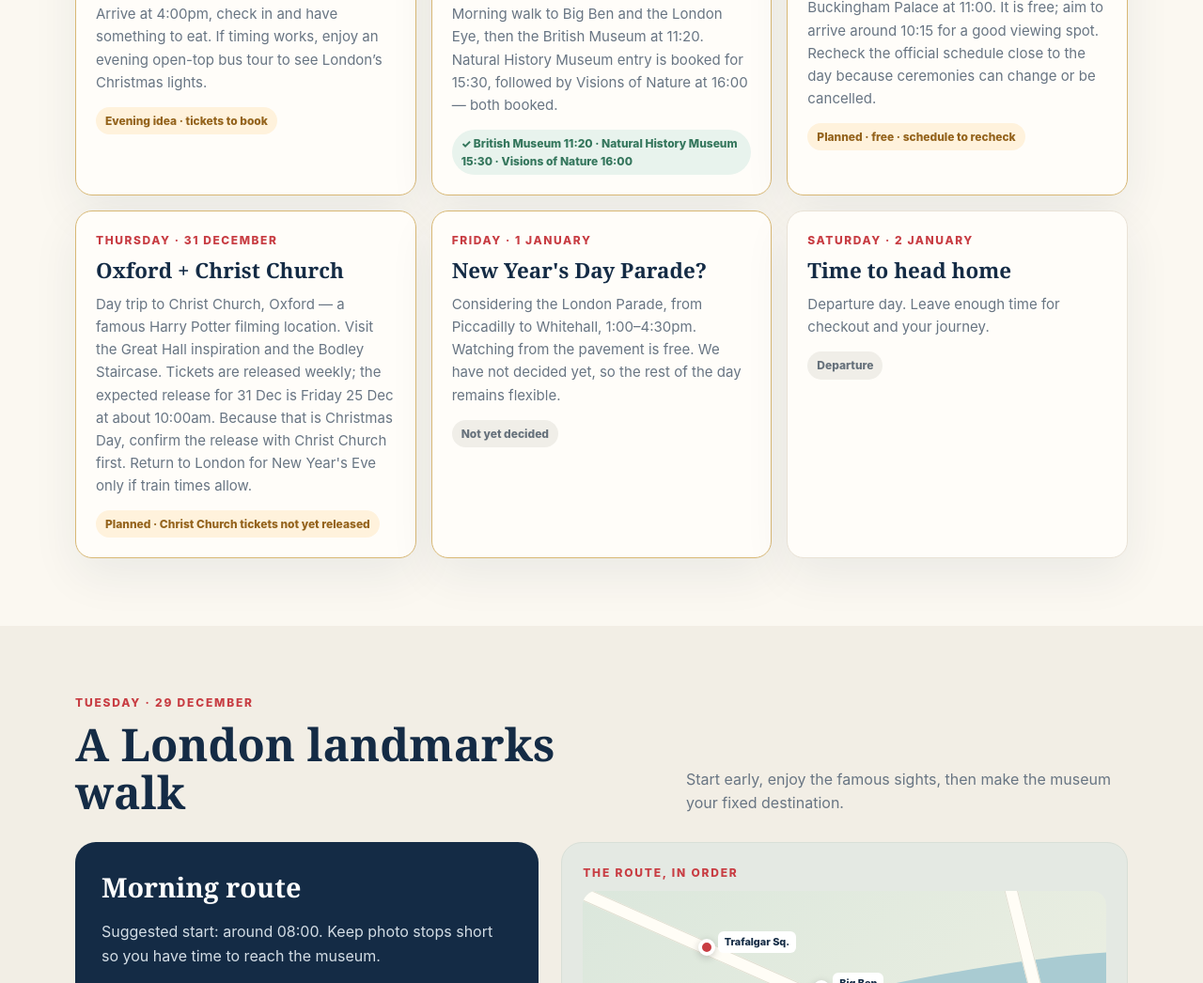
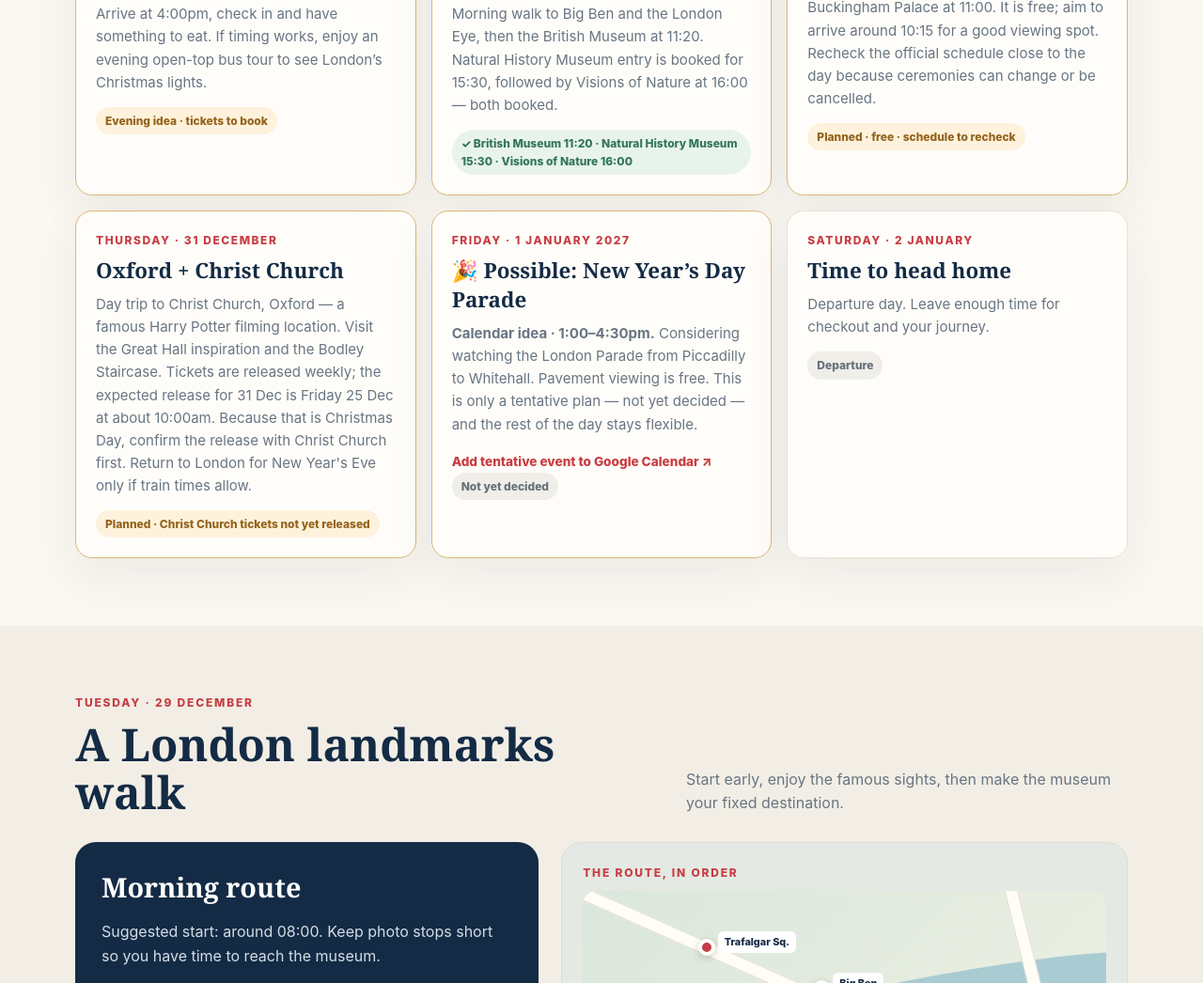
Before and after one commit to ChrisBeast67/london-family-trip, a plain HTML site: page index.html in a window 1280 px wide. Shown: the part 979-2025 px from the top of the page at 94% size. Drawn offline with Linux system fonts and the light colour scheme.

Commit message:
Add tentative New Year's Day parade calendar entry

```diff
--- a/index.html
+++ b/index.html
@@ -43,7 +43,7 @@ footer{background:var(--navy);color:#dce4eb;padding:35px 0}.foot{display:flex;ju
    <article class="day featured"><div class="date">Tuesday · 29 December</div><h3>Landmarks + British Museum</h3><p>Morning walk to Big Ben and the London Eye, then the British Museum at 11:20. Natural History Museum entry is booked for 15:30, followed by Visions of Nature at 16:00 — both booked.</p><span class="status booked">✓ British Museum 11:20 · Natural History Museum 15:30 · Visions of Nature 16:00</span></article>
    <article class="day featured"><div class="date">Wednesday · 30 December</div><h3>Changing the Guard</h3><p>Watch the ceremonial handover at Buckingham Palace at 11:00. It is free; aim to arrive around 10:15 for a good viewing spot. Recheck the official schedule close to the day because ceremonies can change or be cancelled.</p><span class="status planned">Planned · free · schedule to recheck</span></article>
    <article class="day featured"><div class="date">Thursday · 31 December</div><h3>Oxford + Christ Church</h3><p>Day trip to Christ Church, Oxford — a famous Harry Potter filming location. Visit the Great Hall inspiration and the Bodley Staircase. Tickets are released weekly; the expected release for 31 Dec is Friday 25 Dec at about 10:00am. Because that is Christmas Day, confirm the release with Christ Church first. Return to London for New Year's Eve only if train times allow.</p><span class="status planned">Planned · Christ Church tickets not yet released</span></article>
-   <article class="day featured"><div class="date">Friday · 1 January</div><h3>New Year's Day Parade?</h3><p>Considering the London Parade, from Piccadilly to Whitehall, 1:00–4:30pm. Watching from the pavement is free. We have not decided yet, so the rest of the day remains flexible.</p><span class="status">Not yet decided</span></article>
+   <article class="day featured"><div class="date">Friday · 1 January 2027</div><h3>🎉 Possible: New Year’s Day Parade</h3><p><b>Calendar idea · 1:00–4:30pm.</b> Considering watching the London Parade from Piccadilly to Whitehall. Pavement viewing is free. This is only a tentative plan — not yet decided — and the rest of the day stays flexible.</p><a class="text-link" href="https://calendar.google.com/calendar/render?action=TEMPLATE&text=Possible%3A%20London%20New%20Year%27s%20Day%20Parade&dates=20270101T130000%2F20270101T163000&ctz=Europe%2FLondon&details=Tentative%20family%20plan%20only%3B%20not%20yet%20decided.%20Check%20the%20official%20parade%20route%20and%20times.&location=Piccadilly%2C%20London" target="_blank" rel="noopener">Add tentative event to Google Calendar ↗</a><br><span class="status">Not yet decided</span></article>
    <article class="day"><div class="date">Saturday · 2 January</div><h3>Time to head home</h3><p>Departure day. Leave enough time for checkout and your journey.</p><span class="status">Departure</span></article>
   </div>
  </div></section>
```
